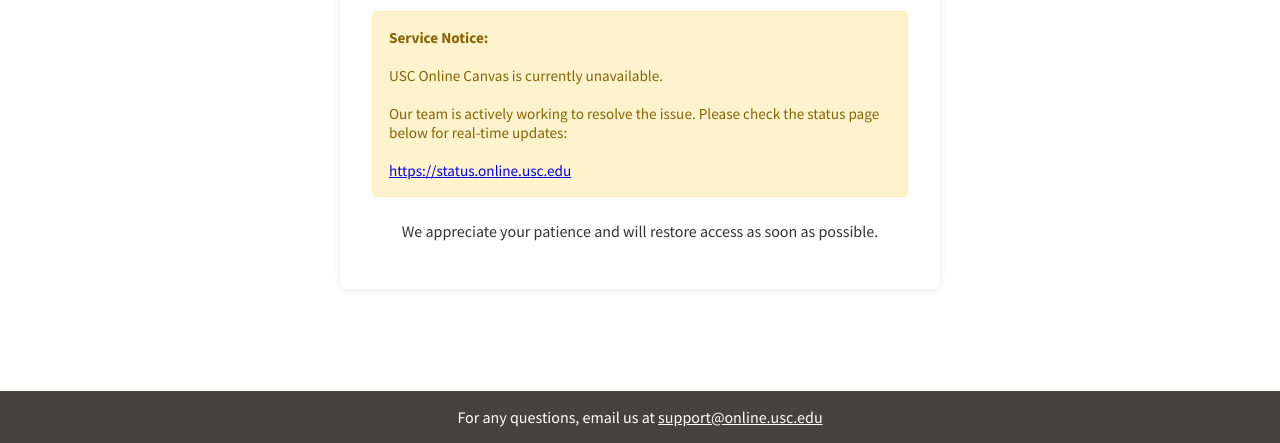
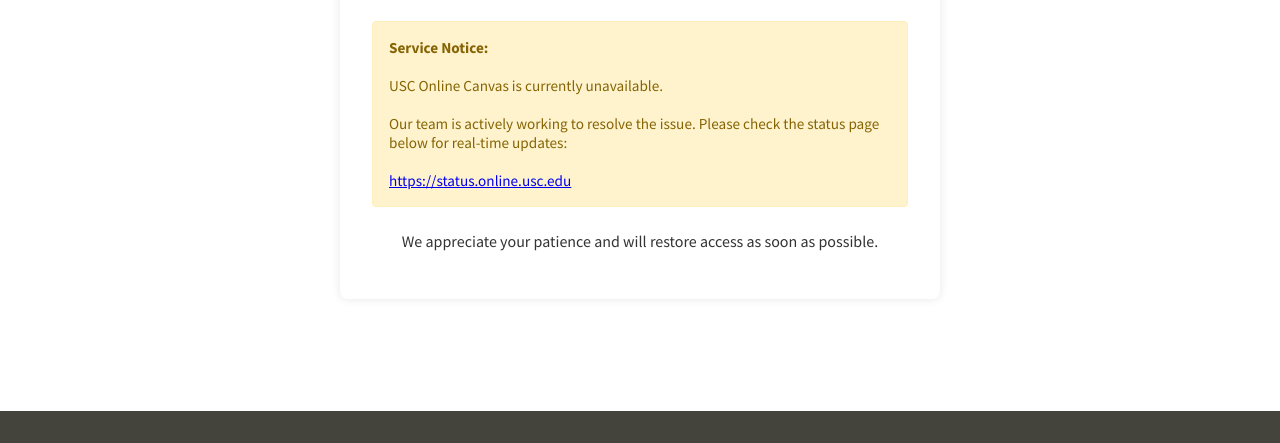
Before and after one commit to USCOnline/usconline-canvas-discoveryurl, a plain HTML site: page index.html in a window 1280 px wide. Shown: the part 357-800 px from the top of the page. Drawn offline with Linux system fonts and the light colour scheme.

Commit message:
Remove support footer
Removed email contact information from footer.

```diff
--- a/index.html
+++ b/index.html
@@ -174,7 +174,7 @@
       </div>
     </main>
     <footer class="footer">
-      For any questions, email us at <a href="mailto:support@online.usc.edu">support@online.usc.edu</a>
+
     </footer>
   </div>
 </body>
```
